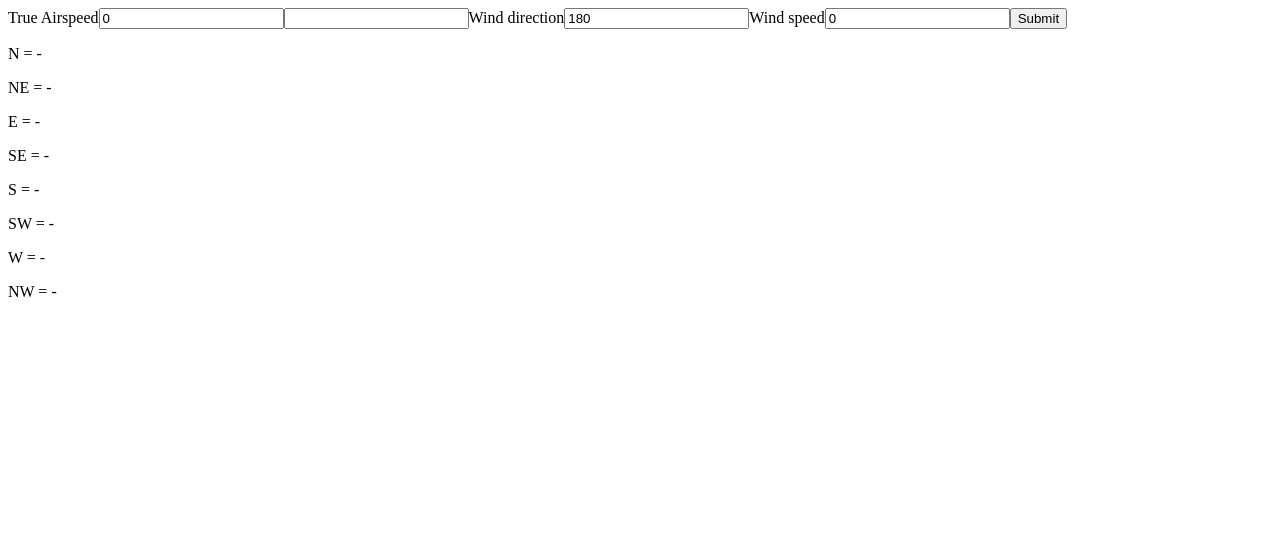
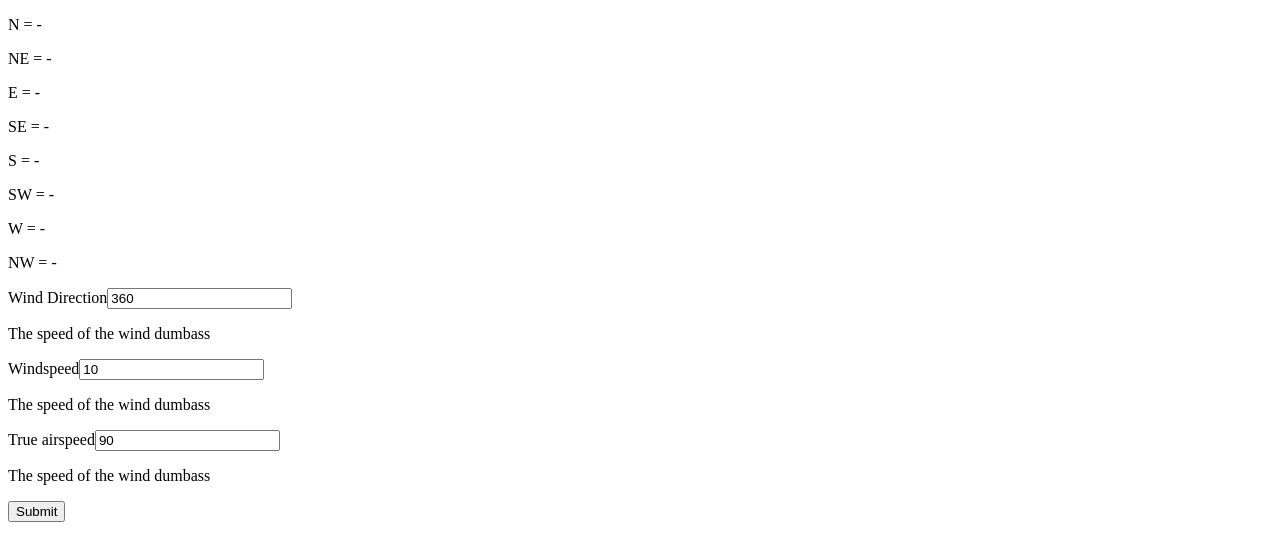
Before and after one commit to D-Pagey/windstar, a React (Vite) app: page / in a window 1280 px wide. Shown: the top 560 px of the page. Built offline with nearby package versions, Linux system fonts and the light colour scheme.

Commit message:
move logic to WindForm

```diff
--- a/src/components/App.tsx
+++ b/src/components/App.tsx
@@ -1,13 +1,5 @@
 import { useState } from 'react'
-import { useForm, SubmitHandler } from 'react-hook-form'
-import { Input } from './ui/input'
-import { getCorrectionAngleAndSpeed } from '@/lib/utils'
-
-type Inputs = {
-  windDirection: number
-  windSpeed: number
-  trueAirspeed: number
-}
+import { WindForm } from './WindForm'
 
 type Direction = {
   groundSpeed: number
@@ -16,105 +8,13 @@ type Direction = {
 
 type Directions = 'N' | 'NE' | 'E' | 'SE' | 'S' | 'SW' | 'W' | 'NW' | 'N'
 
-type Wind = Record<Directions, Direction>
+export type Wind = Record<Directions, Direction>
 
 export default function App() {
   const [windAccounted, setWindAccounted] = useState<Wind>()
-  const {
-    register,
-    handleSubmit,
-    formState: { errors }
-  } = useForm<Inputs>()
-
-  const onSubmit: SubmitHandler<Inputs> = ({
-    windDirection,
-    windSpeed,
-    trueAirspeed
-  }) => {
-    const updated: Wind = {
-      N: getCorrectionAngleAndSpeed({
-        windDirection,
-        windSpeed,
-        trueAirspeed,
-        trueCourse: 360
-      }),
-      NE: getCorrectionAngleAndSpeed({
-        windDirection,
-        windSpeed,
-        trueAirspeed,
-        trueCourse: 45
-      }),
-      E: getCorrectionAngleAndSpeed({
-        windDirection,
-        windSpeed,
-        trueAirspeed,
-        trueCourse: 90
-      }),
-      SE: getCorrectionAngleAndSpeed({
-        windDirection,
-        windSpeed,
-        trueAirspeed,
-        trueCourse: 135
-      }),
-      S: getCorrectionAngleAndSpeed({
-        windDirection,
-        windSpeed,
-        trueAirspeed,
-        trueCourse: 180
-      }),
-      SW: getCorrectionAngleAndSpeed({
-        windDirection,
-        windSpeed,
-        trueAirspeed,
-        trueCourse: 225
-      }),
-      W: getCorrectionAngleAndSpeed({
-        windDirection,
-        windSpeed,
-        trueAirspeed,
-        trueCourse: 270
-      }),
-      NW: getCorrectionAngleAndSpeed({
-        windDirection,
-        windSpeed,
-        trueAirspeed,
-        trueCourse: 315
-      })
-    }
-
-    setWindAccounted(updated)
-  }
 
   return (
     <div className="bg-gray-50">
-      <form
-        onSubmit={handleSubmit(onSubmit)}
-        className="border flex flex-col p-4"
-      >
-        <label>True Airspeed</label>
-        <input
-          defaultValue={0}
-          {...register('trueAirspeed', { required: true })}
-        />
-        <Input />
-        {errors.trueAirspeed && <span>This field is required</span>}
-
-        <label>Wind direction</label>
-        <input
-          defaultValue={180}
-          {...register('windDirection', { required: true, max: 360 })}
-        />
-        {errors.windDirection && <span>Something wrong</span>}
-
-        <label>Wind speed</label>
-        <input
-          defaultValue={0}
-          {...register('windSpeed', { required: true })}
-        />
-        {errors.windSpeed && <span>This field is required</span>}
-
-        <input type="submit" />
-      </form>
       <div>
         <p>
           N = {windAccounted?.N.correctionAngle} -{' '}
@@ -149,6 +49,8 @@ export default function App() {
           {windAccounted?.NW.groundSpeed}
         </p>
       </div>
+
+      <WindForm setWindCorrection={setWindAccounted} />
     </div>
   )
 }
--- /dev/null
+++ b/src/components/WindForm.tsx
@@ -0,0 +1,152 @@
+'use client'
+
+import { zodResolver } from '@hookform/resolvers/zod'
+import { useForm } from 'react-hook-form'
+import { z } from 'zod'
+
+import {
+  Form,
+  FormControl,
+  FormDescription,
+  FormField,
+  FormItem,
+  FormLabel,
+  FormMessage
+} from '@/components/ui/form'
+import { Input } from '@/components/ui/input'
+import { Button } from '@/components/ui/button'
+
+import { Wind } from './App'
+import { getCorrectionAngleAndSpeed } from '@/lib/utils'
+
+type Props = {
+  setWindCorrection: (windCorrections: Wind) => void
+}
+
+const formSchema = z.object({
+  windDirection: z.number().min(2, {
+    message: 'Username must be at least 2 characters.'
+  }),
+  windSpeed: z.number(),
+  trueAirspeed: z.number()
+})
+
+export const WindForm = ({ setWindCorrection }: Props) => {
+  const form = useForm<z.infer<typeof formSchema>>({
+    resolver: zodResolver(formSchema),
+    defaultValues: {
+      windDirection: 360,
+      windSpeed: 10,
+      trueAirspeed: 90
+    }
+  })
+
+  const onSubmit = ({
+    windDirection,
+    windSpeed,
+    trueAirspeed
+  }: z.infer<typeof formSchema>) => {
+    const updated: Wind = {
+      N: getCorrectionAngleAndSpeed({
+        windDirection,
+        windSpeed,
+        trueAirspeed,
+        trueCourse: 360
+      }),
+      NE: getCorrectionAngleAndSpeed({
+        windDirection,
+        windSpeed,
+        trueAirspeed,
+        trueCourse: 45
+      }),
+      E: getCorrectionAngleAndSpeed({
+        windDirection,
+        windSpeed,
+        trueAirspeed,
+        trueCourse: 90
+      }),
+      SE: getCorrectionAngleAndSpeed({
+        windDirection,
+        windSpeed,
+        trueAirspeed,
+        trueCourse: 135
+      }),
+      S: getCorrectionAngleAndSpeed({
+        windDirection,
+        windSpeed,
+        trueAirspeed,
+        trueCourse: 180
+      }),
+      SW: getCorrectionAngleAndSpeed({
+        windDirection,
+        windSpeed,
+        trueAirspeed,
+        trueCourse: 225
+      }),
+      W: getCorrectionAngleAndSpeed({
+        windDirection,
+        windSpeed,
+        trueAirspeed,
+        trueCourse: 270
+      }),
+      NW: getCorrectionAngleAndSpeed({
+        windDirection,
+        windSpeed,
+        trueAirspeed,
+        trueCourse: 315
+      })
+    }
+
+    setWindCorrection(updated)
+  }
+
+  return (
+    <Form {...form}>
+      <form onSubmit={form.handleSubmit(onSubmit)} className="space-y-8">
+        <FormField
+          control={form.control}
+          name="windDirection"
+          render={({ field }) => (
+            <FormItem>
+              <FormLabel>Wind Direction</FormLabel>
+              <FormControl>
+                <Input placeholder="shadcn" {...field} />
+              </FormControl>
+              <FormDescription>The speed of the wind dumbass</FormDescription>
+              <FormMessage />
+            </FormItem>
+          )}
+        />
+        <FormField
+          control={form.control}
+          name="windSpeed"
+          render={({ field }) => (
+            <FormItem>
+              <FormLabel>Windspeed</FormLabel>
+              <FormControl>
+                <Input placeholder="shadcn" {...field} />
+              </FormControl>
+              <FormDescription>The speed of the wind dumbass</FormDescription>
+              <FormMessage />
+            </FormItem>
+          )}
+        />
+        <FormField
+          control={form.control}
+          name="trueAirspeed"
+          render={({ field }) => (
+            <FormItem>
+              <FormLabel>True airspeed</FormLabel>
+              <FormControl>
+                <Input placeholder="shadcn" {...field} />
+              </FormControl>
+              <FormDescription>The speed of the wind dumbass</FormDescription>
+              <FormMessage />
+            </FormItem>
+          )}
+        />
+        <Button type="submit">Submit</Button>
+      </form>
+    </Form>
+  )
+}
```
